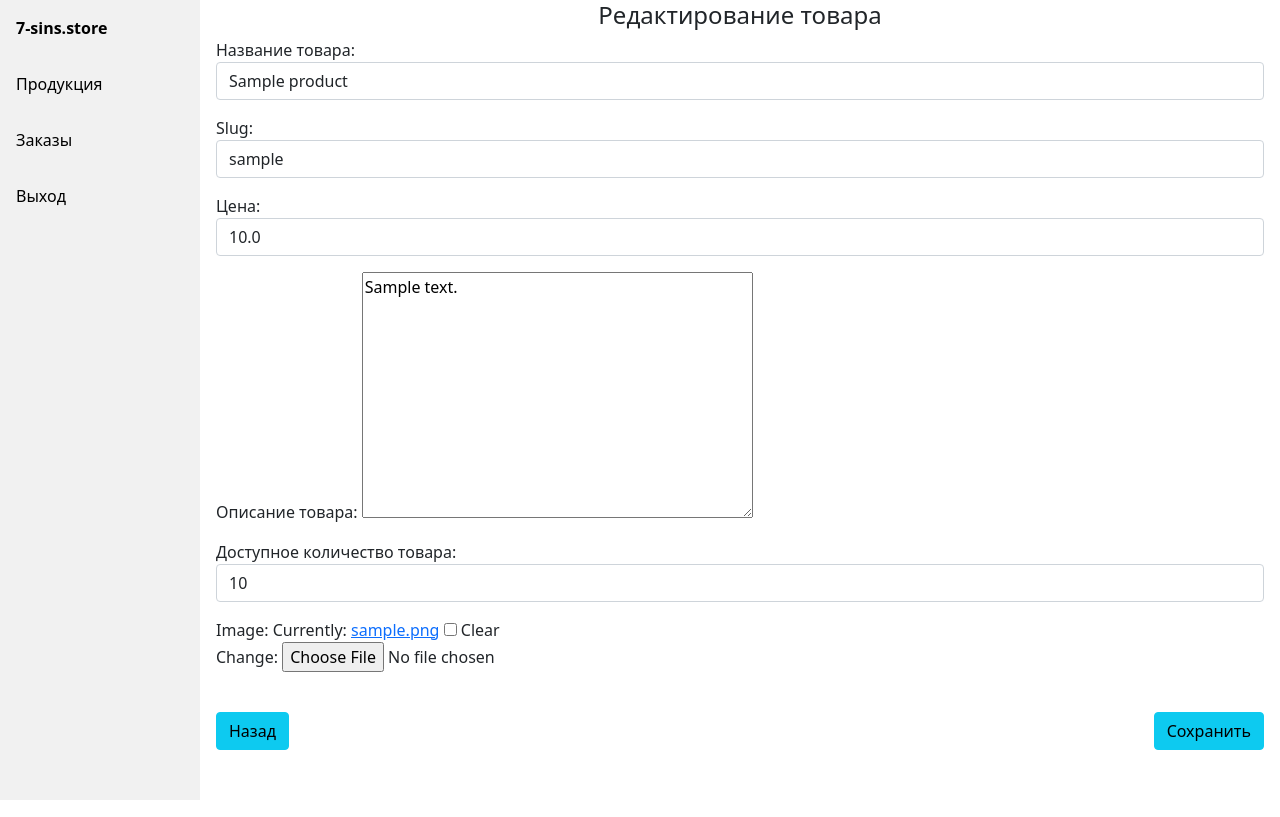
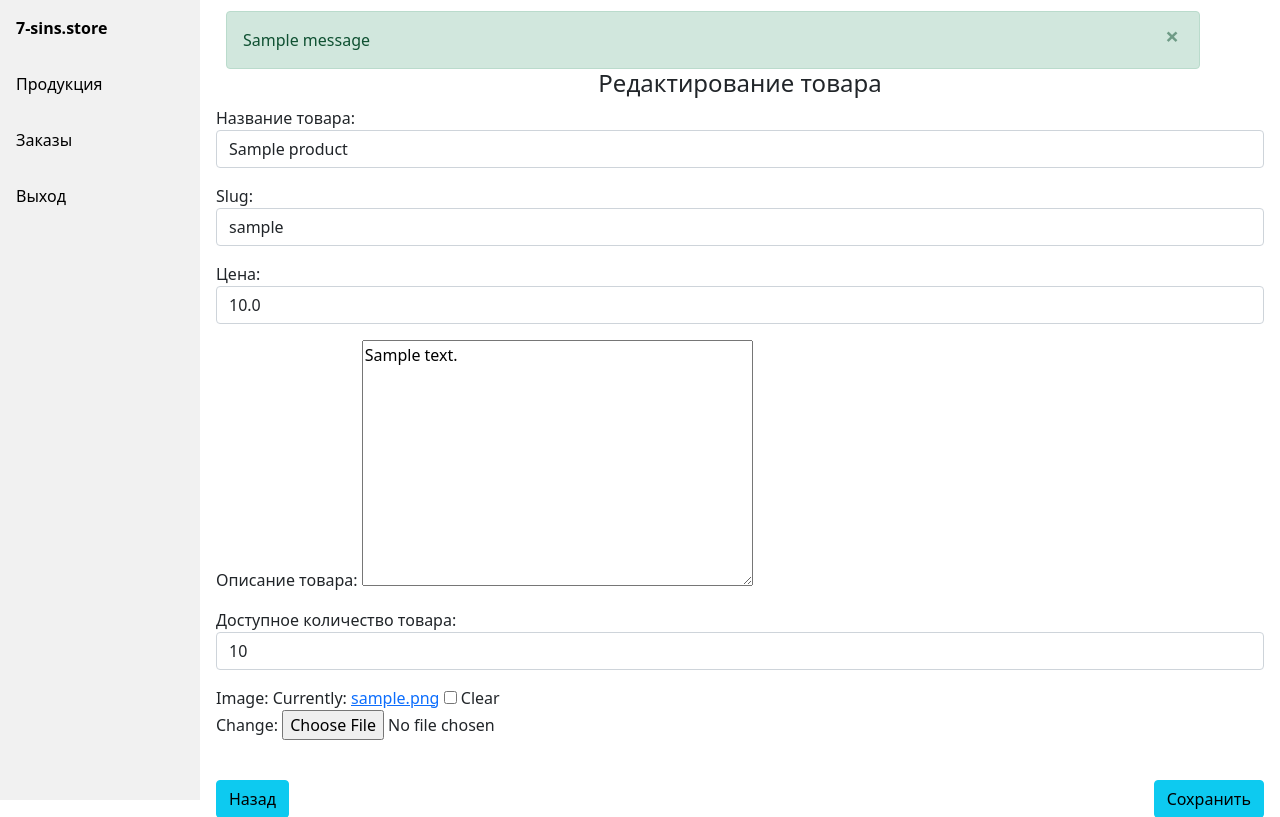
Before and after one commit to demirug/7-sins.store, a Django app: page /manager/edit/1 in a window 1280 px wide. Shown: the top 817 px of the page. Run offline with Django 3.2, Linux system fonts and the light colour scheme; a user stored in the database is signed in; tables that the repository leaves empty hold one stand-in row (values such as "Sample post"); one stand-in notice (Sample message) is shown; parts of the project's set-up code (start-up, migrations or seed data) failed here and were passed over; some libraries are stand-ins or nearby versions.

Commit message:
Added django messages framework to manager

```diff
--- /dev/null
+++ b/manager/static/manager/css/alert.css
@@ -0,0 +1,25 @@
+.alert {
+    margin: 10px 5vw 0 10px;
+}
+
+
+.alert > button {
+    float: right;
+    font-size: 1.5rem;
+    font-weight: 700;
+    line-height: 1;
+    opacity: .5;
+    background-color: transparent;
+    border: 0;
+    -webkit-appearance: none;
+    position: absolute;
+    top: 0;
+    right: 0;
+    padding: .75rem 1.25rem;
+    color: inherit;
+    cursor: pointer;
+}
+
+.alert > button:hover {
+    color: black;
+}
--- a/manager/templates/manager/base.html
+++ b/manager/templates/manager/base.html
@@ -8,8 +8,10 @@
     <title>{% block title %}7-sins.store{% endblock %}</title>
     {% load static %}
     {% block head %}{% endblock %}
+    <script src="https://ajax.googleapis.com/ajax/libs/jquery/3.5.1/jquery.min.js"></script>
     <link href="https://cdn.jsdelivr.net/npm/bootstrap@5.1.2/dist/css/bootstrap.min.css" rel="stylesheet" integrity="sha384-uWxY/CJNBR+1zjPWmfnSnVxwRheevXITnMqoEIeG1LJrdI0GlVs/9cVSyPYXdcSF" crossorigin="anonymous"></head>
     <link rel="stylesheet" href="{% static 'manager/css/sidebar.css' %}">
+    <link rel="stylesheet" href="{% static 'manager/css/alert.css' %}">
 <body>
 
 <div class="sidebar">
@@ -20,8 +22,29 @@
 </div>
 
 <div class="content">
+
+{% if messages %}
+    {% for message in messages %}
+        <div class="alert {% if message.message.level == DEFAULT_MESSAGE_LEVELS.ERROR %}alert-danger{% else %}alert-success{% endif %}">
+                {{ message }}
+              <button>
+                <span aria-hidden="true">&times;</span>
+              </button>
+        </div>
+    {% endfor %}
+{% endif %}
+
     {% block content %}{% endblock %}
 </div>
 
+<script>
+
+
+
+    $('.alert>button').click(function (){
+        $(this).parent().remove();
+    });
+</script>
+
 </body>
 </html>
--- a/manager/views.py
+++ b/manager/views.py
@@ -1,3 +1,4 @@
+from django.contrib import messages
 from django.contrib.auth.decorators import login_required
 from django.contrib.auth.mixins import LoginRequiredMixin
 from django.db import models
@@ -42,7 +43,9 @@ def changeOrder(request, pk):
     order = get_object_or_404(Order, pk=pk)
     form = OrderModelForm(data=request.POST or None, instance=order)
     if form.is_valid():
-        form.save()
+        if form.has_changed():
+            form.save()
+            messages.success(request, 'Состояния заказа было сохранено')
         return redirect('manager:orders')
     else:
         return render(request, 'manager/orderForm.html', {'form': form, 'order': order})
@@ -53,6 +56,7 @@ def createProduct(request):
     form = ProductModelForm(data=request.POST or None, files=request.FILES or None)
     if form.is_valid():
         form.save()
+        messages.success(request, 'Товар был успешно создан')
         return redirect('manager:products')
     else:
         return render(request, 'manager/productForm.html', {'form': form, 'title': 'Создание товара'})
@@ -63,7 +67,9 @@ def editProduct(request, pk):
     product = get_object_or_404(Product, pk=pk)
     form = ProductModelForm(data=request.POST or None, files=request.FILES or None, instance=product)
     if form.is_valid():
-        form.save()
+        if form.has_changed():
+            form.save()
+            messages.success(request, 'Товар был успешно изменен')
         return redirect('manager:products')
     else:
         return render(request, 'manager/productForm.html', {'form': form, 'title': 'Редактирование товара'})
```
